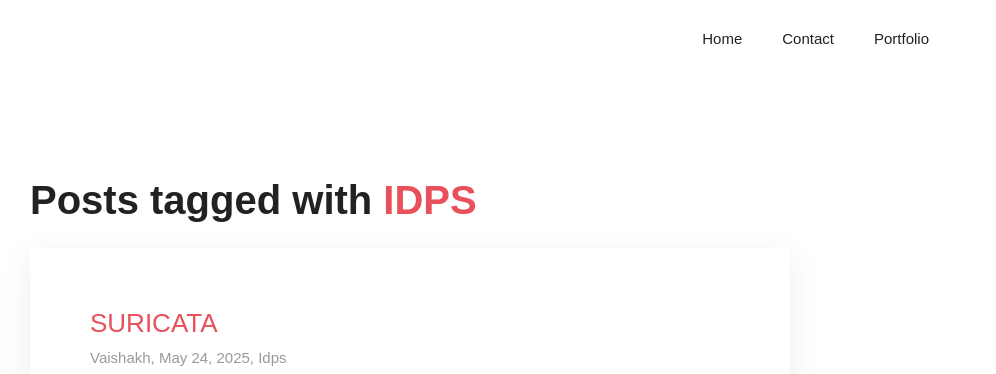
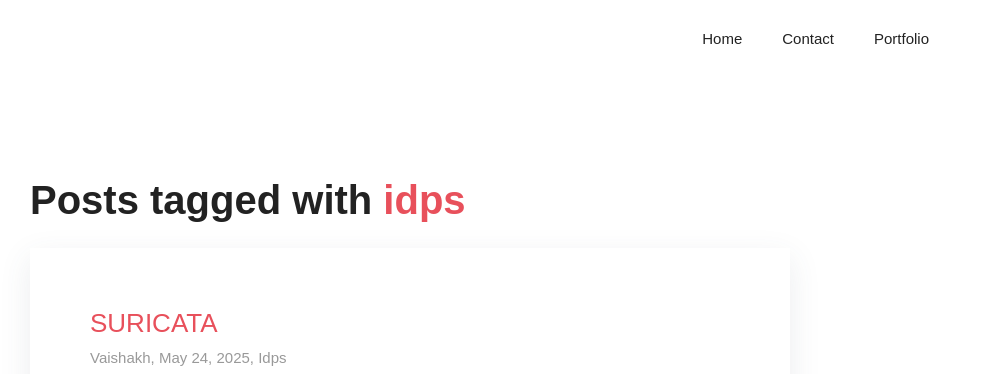
Before and after one commit to Vaishakh-Ashok-Kumar/Vaishakh-Ashok-Kumar, a Jekyll site: the page built from tags/IDPS.md, in a window 1280 px wide and 1115 px high. Shown: the top 374 px of the window, without its empty margins (230-1226 px from the left). Built offline with Jekyll 4.4.1, drawn with Linux system fonts in a browser that asks for light colours; some web fonts are replaced.

Commit message:
Fixing tags.html to fetch tags

```diff
--- a/_layouts/tags.html
+++ b/_layouts/tags.html
@@ -26,9 +26,16 @@
       <div class="col-lg-8 mx-auto px-0">
         <h2 class="mb-4">Posts tagged with <span class="text-primary">{{ page.tag }}</span></h2>
         <div class="bg-white shadow block">
-          {% assign tagname = page.tag %}
+          {% assign tagname = page.tag | downcase %}
           {% for post in site.posts %}
-            {% if post.tags contains tagname %}
+            {% assign matched = false %}
+            {% for t in post.tags %}
+              {% assign t_lower = t | downcase %}
+              {% if t_lower == tagname %}
+                {% assign matched = true %}
+              {% endif %}
+            {% endfor %}
+            {% if matched %}
               {% include post.html %}
             {% endif %}
           {% endfor %}
--- a/tags/IDPS.md
+++ b/tags/IDPS.md
@@ -1,5 +1,5 @@
 ---
 layout: tags
-tag: IDPS
+tag: idps
 permalink: /tag/idps/
 ---
```
Also changed, not shown: _posts/2025-05-22-snort.md (+1 -1 lines), _posts/2025-05-24-suricata.md (+1 -1 lines).
